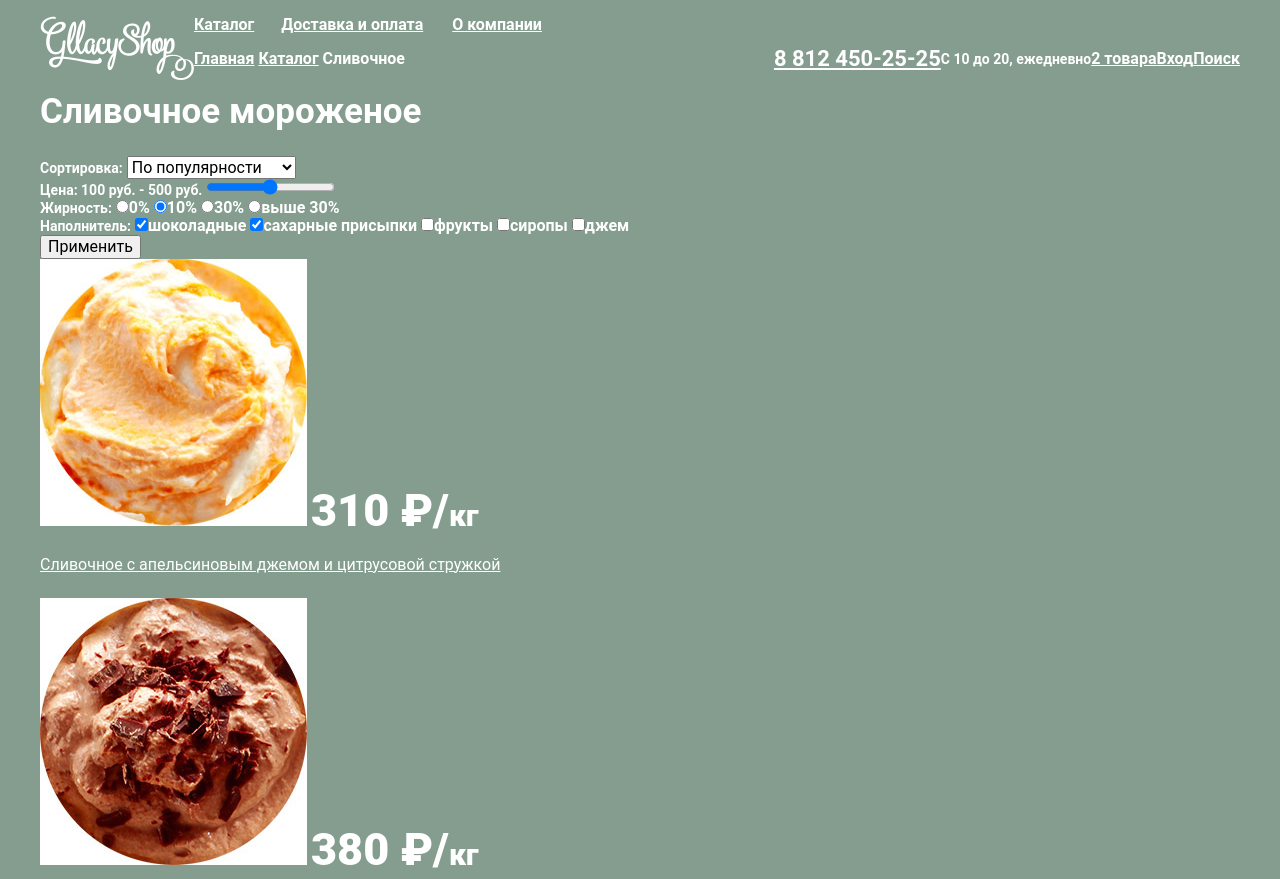
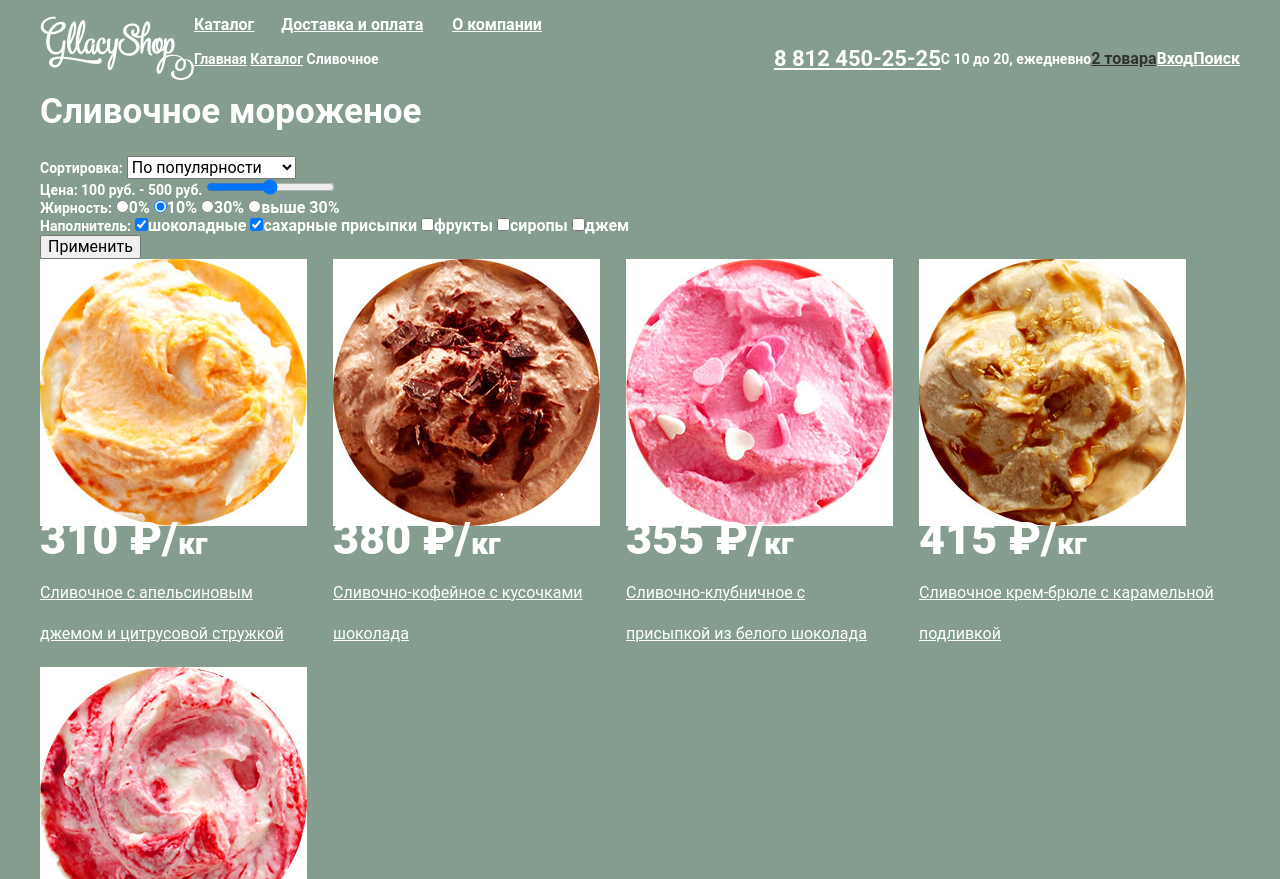
Before and after one commit to kotpow/gllacy, a plain HTML site: page catalog.html in a window 1280 px wide. Shown: the top 879 px of the page. Drawn offline with nearby package versions, Linux system fonts and the light colour scheme.

Commit message:
Небольшие изменения
- изменен цвет текста в скрытом элементе "корзина"
- изменен размер текста "хлебных крошек"
- изменено поведение хитов на основной странице, но не закончена работа с товарами на странице каталога. Вскоре будет допилино.

```diff
--- a/catalog.html
+++ b/catalog.html
@@ -44,7 +44,7 @@
             <a href="#">Новая регистрация</a>
           </form>
 
-          <a href="#">2 товара</a>
+          <a class="product" href="#">2 товара</a>
 
           <section class="basket">
             <div class="basket-item">
--- a/css/style.css
+++ b/css/style.css
@@ -62,6 +62,25 @@ ul {
   float: right;
 }
 
+.product {
+  color: #323232;
+}
+
+.basket {
+  color: #323232;
+  background-color: #f8f7f4;
+}
+
+.basket i {
+  color: #999999;
+}
+
+.basket .price {
+  color: #999999;
+  margin-left: 29px;
+}
+
+
 .timetable {
   font-size: 14px;
   float: right;
@@ -80,16 +99,21 @@ ul {
   visibility: hidden;
 }
 
+.breadcrumbs {
+  font-size: 14px;
+}
+
 .card-razz {
   width: 560px;
   float: left;
   background-color: #8f1e3f;
 }
 
-.ice-orange,
-.ice-brown,
-.ice-pink {
+.catalog-item:nth-child(1),
+.catalog-item:nth-child(2),
+.catalog-item:nth-child(3) {
   width: 267px;
+  margin-right: 26px;
   float: left;
 }
 
```
